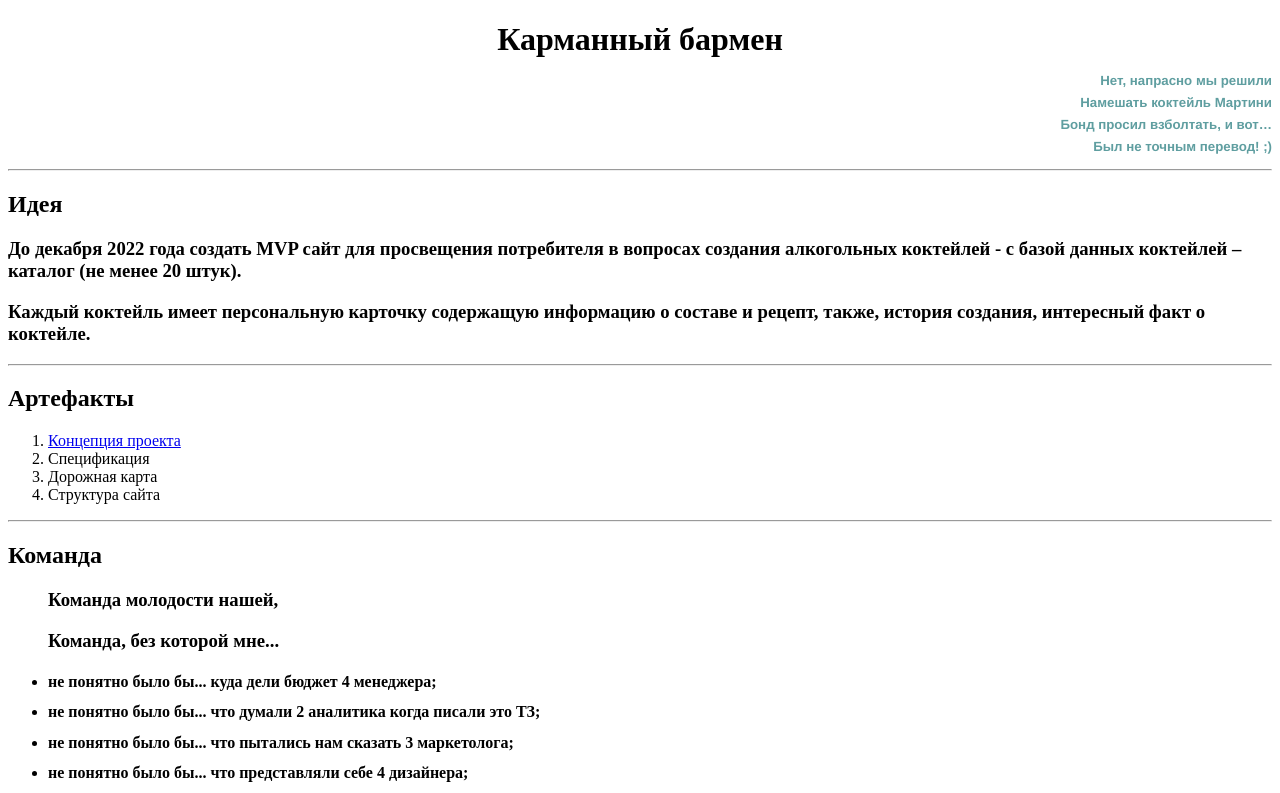
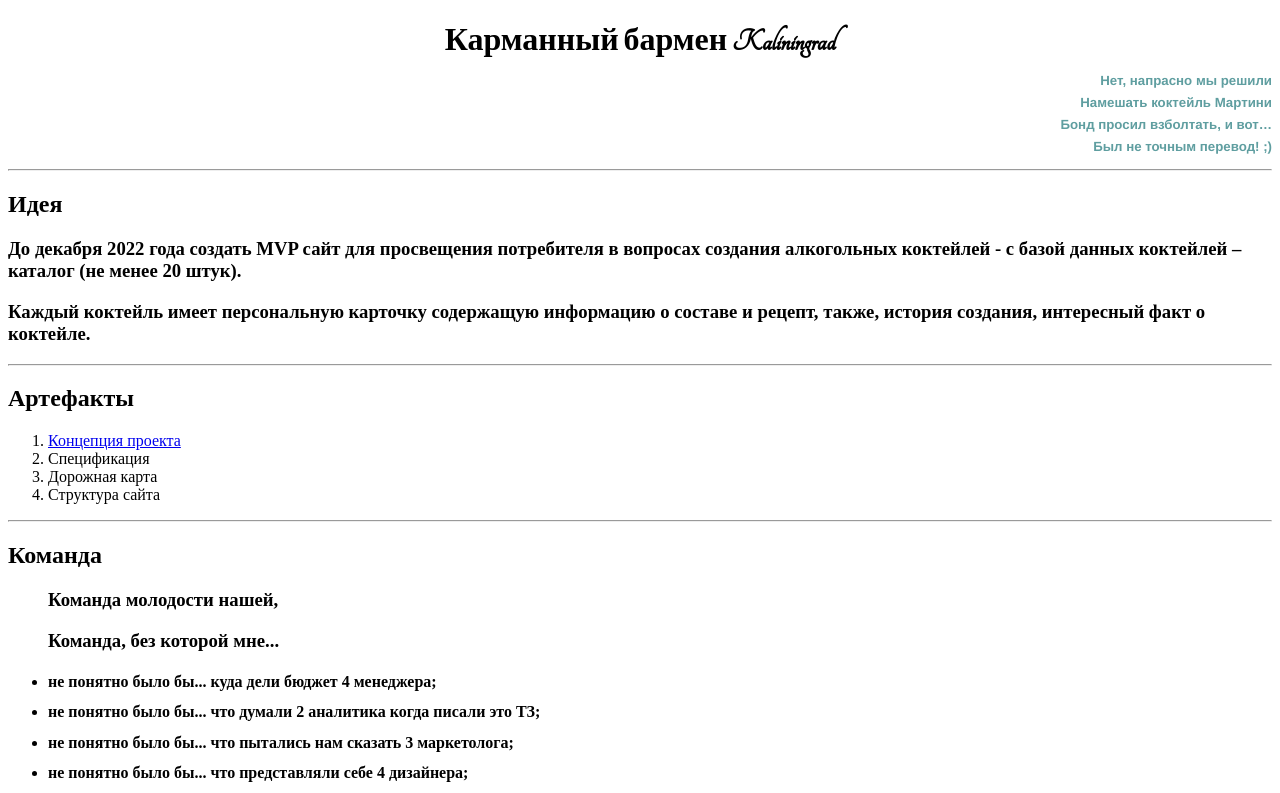
Before and after one commit to ShalaevNN/demo_sprint_snn, a plain HTML site: page index.html in a window 1280 px wide. Shown: the top 793 px of the page. Drawn offline with Linux system fonts and the light colour scheme.

Commit message:
new_fonts

```diff
--- a/index.html
+++ b/index.html
@@ -6,10 +6,12 @@
     <meta http-equiv="X-UA-Compatible" content="IE=edge">
     <meta name="viewport" content="width=device-width, initial-scale=1.0">
     <title>Document</title>
-
+    <link rel="stylesheet"
+          href="https://fonts.googleapis.com/css?family=Tangerine">
 <style>
     h1 {
         text-align: center;
+        font-family: 'Tangerine', serif;
     }
     h5{
         text-align: right;
@@ -26,7 +28,7 @@
 <body>
 
     <!--Заголовок с названием вашего проекта -->
-    <h1>Карманный бармен</h1>
+    <h1>Карманный бармен Kaliningrad</h1>
     <h5>Нет, напрасно мы решили</h5>
     <h5>Намешать коктейль Мартини</h5>
     <h5>Бонд просил взболтать, и вот…</h5>
```
